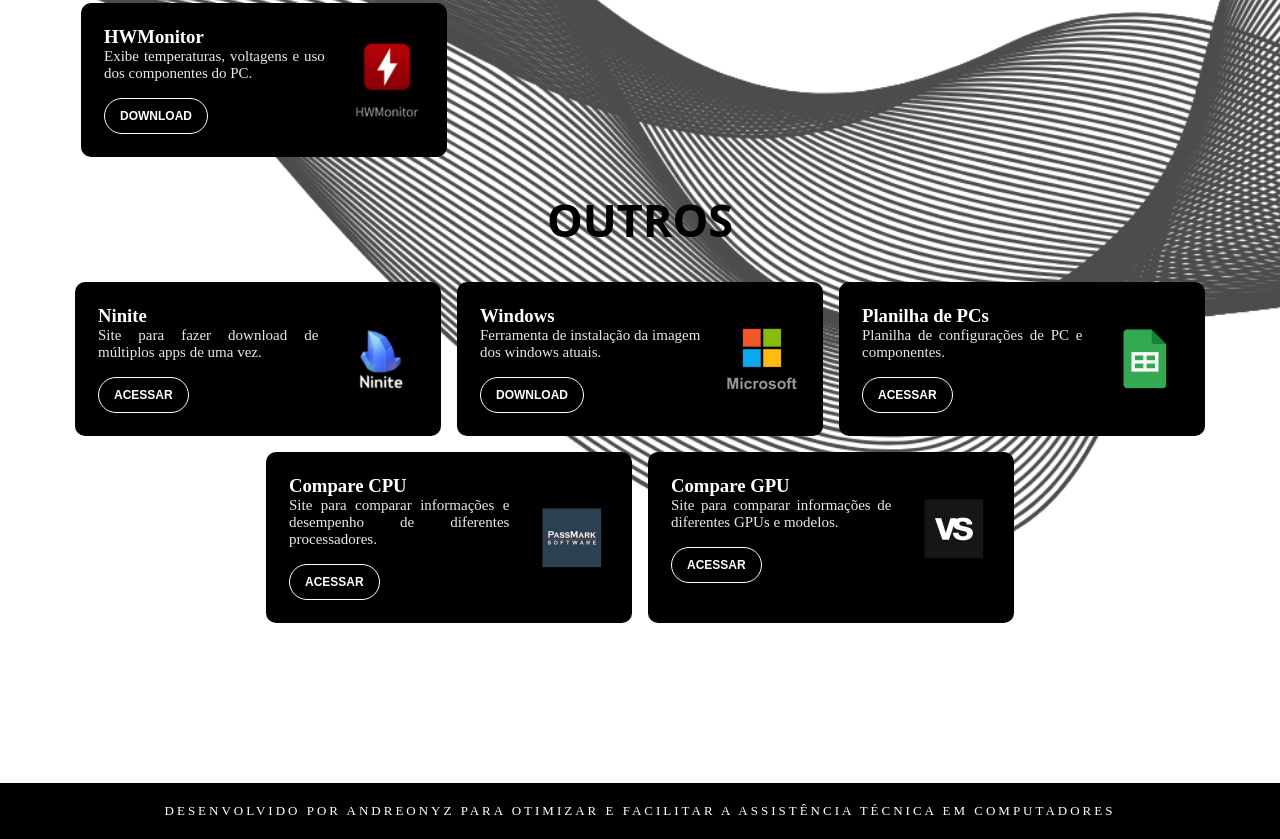
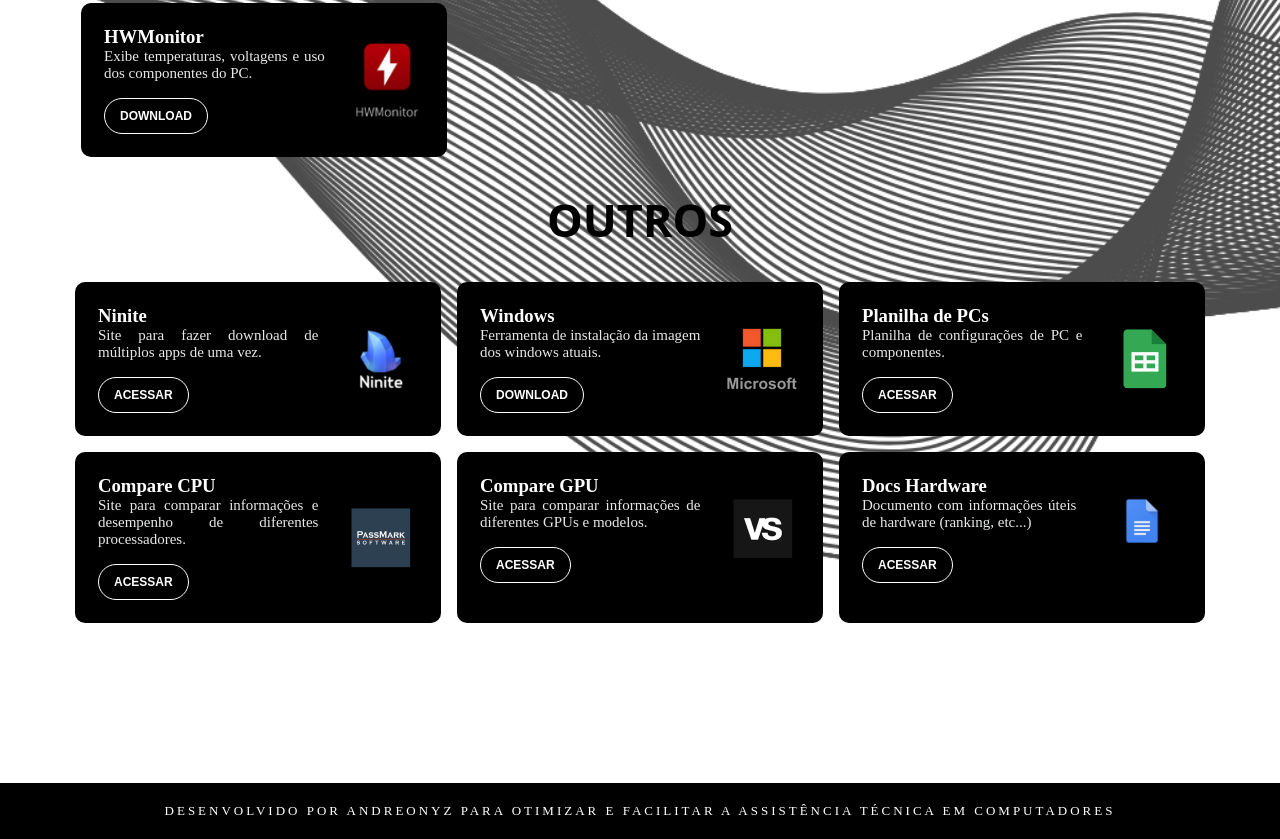
Before and after one commit to andreonyzko/assistencia, a plain HTML site: page index.html in a window 1280 px wide. Shown: the part 1632-2471 px from the top of the page. Drawn offline with Linux system fonts and the light colour scheme.

Commit message:
Hardwares doc acess added

```diff
--- a/index.html
+++ b/index.html
@@ -161,6 +161,14 @@
                         </div>
                         <img src="media/icons/versus.png" alt="versus-icon">
                     </a></li>
+                    <li><a href="https://docs.google.com/document/d/1ceUKqpVh8xOigvaIvP14hJXYLorM4cvAe4hm2XcffHs/edit?usp=sharing" target="_blank">
+                        <div class="app-content">
+                            <h3>Docs Hardware</h3>
+                            <p>Documento com informações úteis de hardware (ranking, etc...)</p>
+                            <button>ACESSAR</button>
+                        </div>
+                        <img src="media/icons/docs.png" alt="docs-icon">
+                    </a></li>
                 </ul>
             </section>
         </section>
```
Also changed, not shown: media/icons/docs.png (added).
